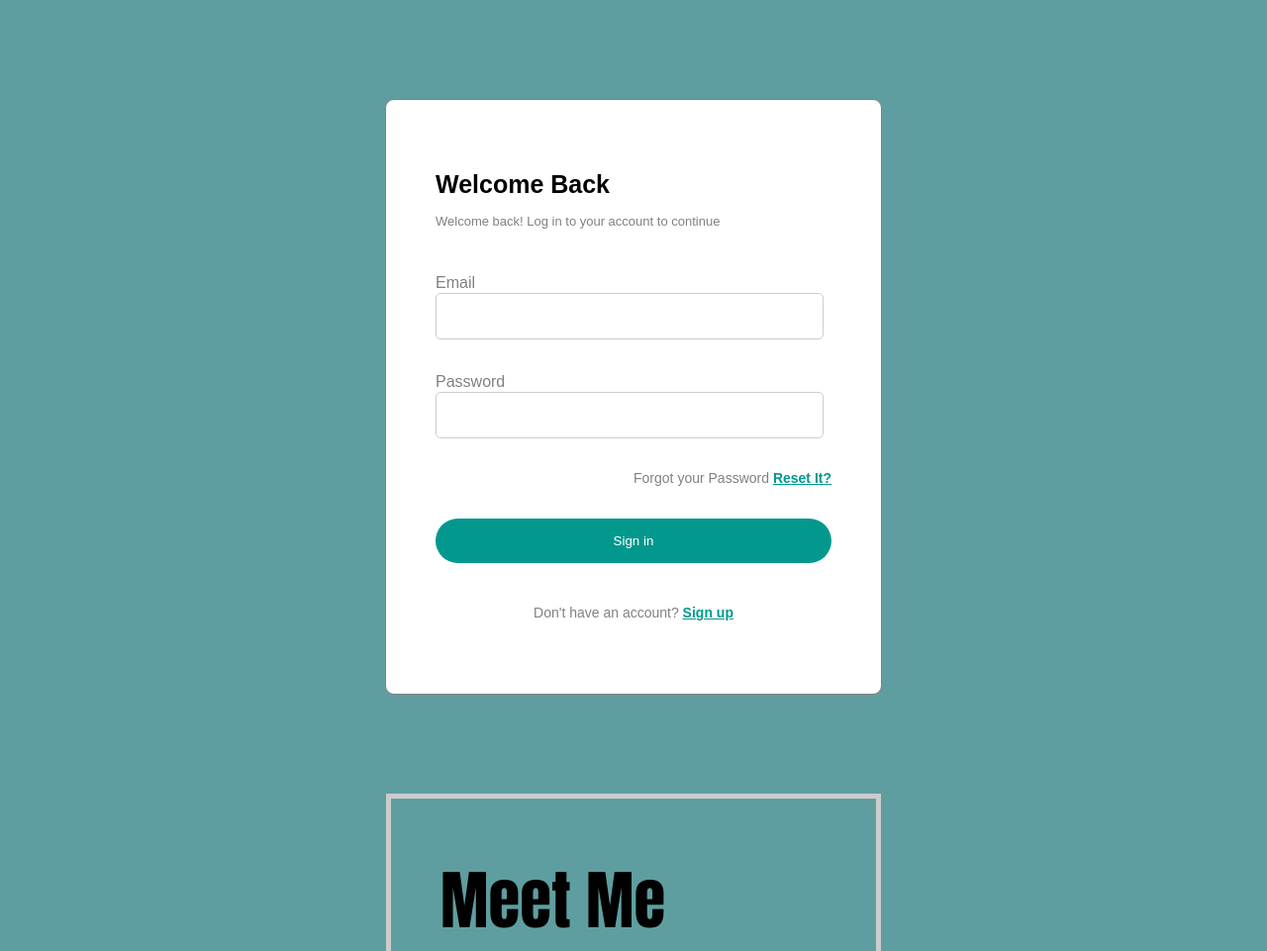
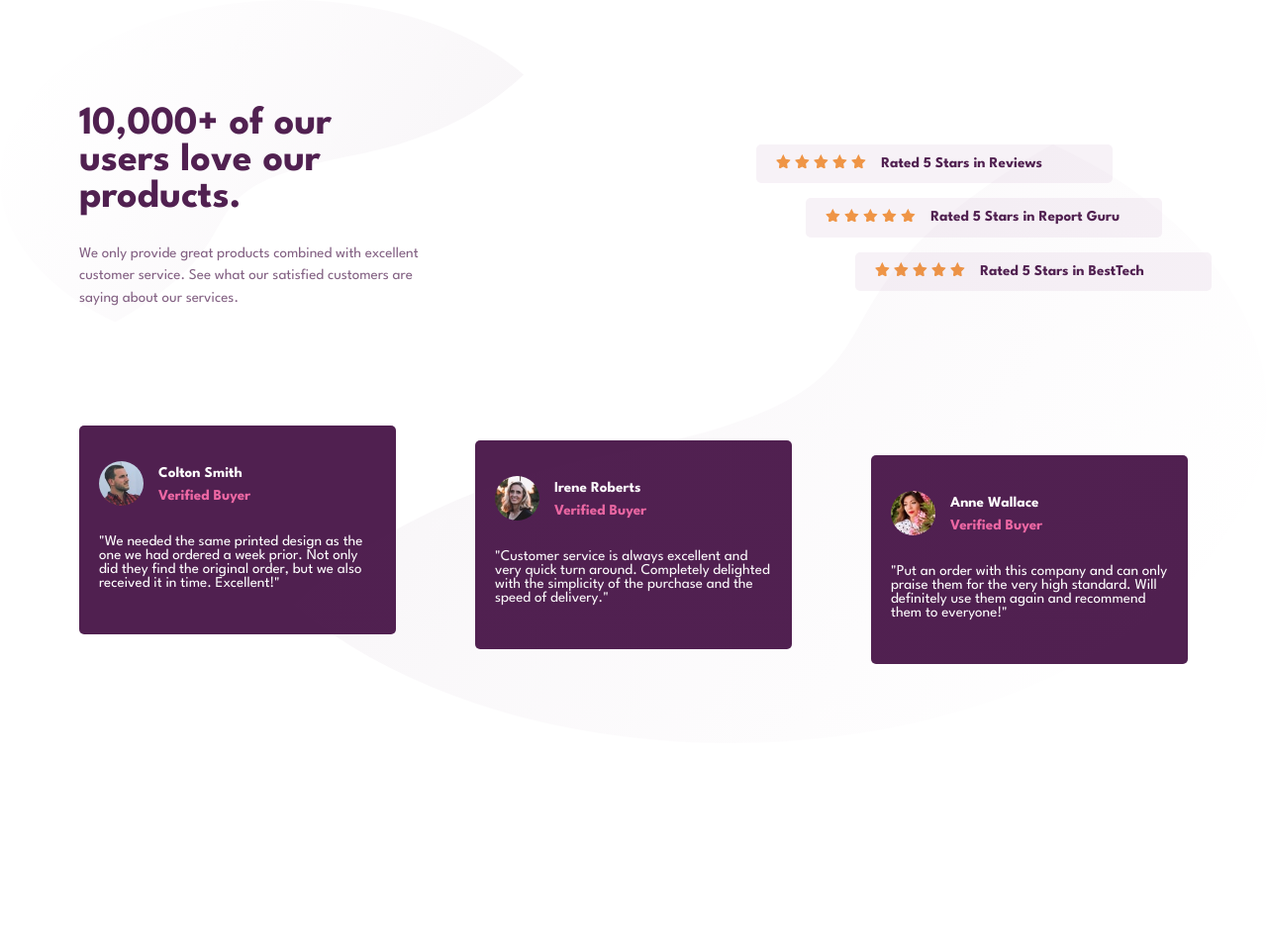
Before and after one commit to Loveson1/Adefolio, a plain HTML site: page index.html in a window 1280 px wide. Shown: the top 961 px of the page at 99% size. After the commit the page ends 800 px from the top, so only its background shows below. Drawn offline with Linux system fonts and the light colour scheme.

Commit message:
feat: add practice dev page

```diff
--- a/index.html
+++ b/index.html
@@ -3,131 +3,136 @@
   <head>
     <meta charset="UTF-8" />
     <meta name="viewport" content="width=device-width, initial-scale=1.0" />
-    <title>Adefolio</title>
+    <!-- displays site properly based on user's device -->
+
+    <link
+      rel="icon"
+      type="image/png"
+      sizes="32x32"
+      href="./images/favicon-32x32.png"
+    />
     <link rel="stylesheet" href="./style.css" />
-    <script src="./pra.js" defer></script>
+    <link rel="preconnect" href="https://fonts.googleapis.com" />
+    <link rel="preconnect" href="https://fonts.gstatic.com" crossorigin />
+    <link
+      href="https://fonts.googleapis.com/css2?family=League+Spartan:wght@100..900&display=swap"
+      rel="stylesheet"
+    />
+
+    <title>Social proof section</title>
   </head>
   <body>
-<div class="login">
-  <h2 class="head">Welcome Back</h2>
-  <p class="subhead">Welcome back! Log in to your account to continue</p>
-  <form>
-    <label>Email</label>
-    <input type="email"/>
-    <label>Password</label>
-    <input type="password"/>
-  </form>
-  <p class="reset">Forgot your Password <span>Reset It?</span></p>
-  <button>Sign in </button>
-  <p class="signup">Don't have an account? <span>Sign up</span></p>
+    <div class="flex-btw">
+      <div>
+      <h1 class="h1">
+        10,000+ of our <br />
+        users love our <br />products.
+      </h1>
 
+      <p class="subhead magenta">
+        We only provide great products combined with excellent customer service.
+        See what our satisfied customers are saying about our services.
+      </p></div>
+<div class="flex-col-sm">
+      <div class="rating flex-sm">
+        <div class="star">
+          <img src="./images/icon-star.svg" alt="star" width="15px" />
+          <img src="./images/icon-star.svg" alt="star" width="15px"  />
+          <img src="./images/icon-star.svg" alt="star"  width="15px" />
+          <img src="./images/icon-star.svg" alt="star" width="15px"  />
+          <img src="./images/icon-star.svg" alt="star" width="15px"  />
+        </div>
+
+        <p class="bold magenta">Rated 5 Stars in Reviews</p>
+      </div>
+      <div class="rating flex-sm margin-sm">
+        <div class="star">
+          <img src="./images/icon-star.svg" alt="star" width="15px" />
+          <img src="./images/icon-star.svg" alt="star" width="15px"  />
+          <img src="./images/icon-star.svg" alt="star"  width="15px" />
+          <img src="./images/icon-star.svg" alt="star" width="15px"  />
+          <img src="./images/icon-star.svg" alt="star" width="15px"  />
+        </div>
+        <p class="bold magenta">Rated 5 Stars in Report Guru</p>
+      </div>
+      <div class="rating flex-sm margin-lg">
+       <div class="star">
+          <img src="./images/icon-star.svg" alt="star" width="15px" />
+          <img src="./images/icon-star.svg" alt="star" width="15px"  />
+          <img src="./images/icon-star.svg" alt="star"  width="15px" />
+          <img src="./images/icon-star.svg" alt="star" width="15px"  />
+          <img src="./images/icon-star.svg" alt="star" width="15px"  />
+        </div>
+        <p class="bold magenta">Rated 5 Stars in BestTech</p>
+      </div>
+      </div>
+    </div >
+    <div class="flex-btw m-bottom-lg">
+    <div class="review">
+      <div class="flex-sm m-bottom">
+        <div>
+      <img src="./images/image-colton.jpg" alt="user" width="45px">
+    </div>
+        <div>
+      <p class="bold">Colton Smith</p>
+      <p class="bold pink">Verified Buyer</p>
     </div>
 
 
+    </div>
+      <p class="review-text">
+        "We needed the same printed design as the one we had ordered a week
+        prior. Not only did they find the original order, but we also received
+        it in time. Excellent!"
+      </p>
+    </div>
 
-    <div class="card">
-      <h1>Meet Me</h1>
-      <img src="./images/avatar.jpg" alt="avatar" width="50%" height="50%">
-      <h4>My name is Adeola</h4>
-      <p>This is my business card</p>
-    </div>
-    <!-- <header>
-      <nav>
-        <p>OAG</p>
-        <ul>
-        <li><a href="#">Home</a></li>
-        <li><a href="#">About</a></li>
-        <li><a href="#">Resume</a></li>
-      </ul>
-      </nav>
-    </header>
+    <div class="review m-top-sm">
 
-    <main>
-      <section>
-      <h1>Omomowo Adeola Godson</h1>
-      <div class="details">
+   <div class="flex-sm m-bottom">
         <div>
-          <p><b>Phone</b>: <a href="#">+2348050979419</a></p>
-          <p><b>Email</b>: <a href="#">omomowoadeola@gmail.com</a></p>
+      <img src="./images/image-irene.jpg" alt="user" width="45px">
     </div>
         <div>
-          <p><b>Github</b>: <a href="#">https://github.com/Loveson1</a></p>
-          <p><b>Address</b>: Abuja, Nigeria.</p>
+      <p class="bold"> Irene Roberts</p>
+      <p class="bold pink">Verified Buyer</p>
     </div>
     </div>
-    </section>
-    <hr>
-      <section class="hero">
-        <h2>Professional Summary</h2>
-        <p>
-          A Biochemistry graduate transitioning into Full-Stack Engineering,
-          with foundational knowledge of HTML and CSS. I’ve built personal
-          projects including a page resume and a landing page to sharpen my
-          frontend skills. Passionate about using technology to solve real-world
-          problems
+      <p class="review-text">
+        "Customer service is always excellent and very quick turn around.
+        Completely delighted with the simplicity of the purchase and the speed
+        of delivery."
       </p>
-      </section>
-      <hr />
-      <section class="about">
-        <h2>Skills</h2>
-        <div class="details">
+    </div>
+
+    <div class="review m-top-lg">
+       <div class="flex-sm m-bottom">
         <div>
-            <h3>Techical Skills</h3>
-            <ol>
-              <li>HTML5</li>
-              <li>CSS</li>
-              <li>Java Script</li>
-            </ol>
+      <img src="./images/image-anne.jpg" alt="user" width="45px">
     </div>
         <div>
-            <h3>Soft Skills</h3>
-            <ol>
-              <li>Problem Solving</li>
-              <li>Collaboration</li>
-              <li>Attention to Details</li>
-            </ol>
+      <p class="bold">Anne Wallace</p>
+      <p class="bold pink">Verified Buyer</p>
     </div>
     </div>
-      </section>
-      <hr />
-      <section>
-        <h2>Work Experience</h2>
-        <h3>Septa Academy</h3>
-        <p>
-          Mentored as a students, which fostered growth in both my career and
-          personal development.
+      <p class="review-text">
+        "Put an order with this company and can only praise them for the very
+        high standard. Will definitely use them again and recommend them to
+        everyone!"
       </p>
-        <h3>Personal Project</h3>
-        <p>
-          Designed and built a simple resume page to showcase my skill and
-          expertise.
-        </p>
-      </section>
-      <hr />
-      <section>
-        <h2>Education</h2>
-        <h3>Bachelor of Technology in Biochemistry</h3>
-        <p>
-          Olusegun Agagu University of Science and Technology -
-          <i>Graduating 2024</i>
-        </p>
-        <p><b>CGPA</b>: 4.21/5</p>
-      </section>
-      <hr>
-      <section>
-        <h2>Languages</h2>
-        <ul>
-          <li>English</li>
-          <li>Yoruba</li>
-        </ul>
-      </section>
-      <hr>
-      <section>
-        <h2>Certification</h2>
-       <p>National Youth Service Corps Certificate – <i>June 2025</i></p>
-      </section>
-    </main>
-    <hr>
-    <footer>My Resume Copyright 2025</footer> -->
+    </div></div>
+
+    <div>
+      <img src="./images/bg-pattern-top-desktop.svg" alt="deco" class="deco-top"  >
+    </div>
+    <div>
+      <img src="./images/bg-pattern-bottom-desktop.svg" alt="deco" class="deco-bottom" >
+    </div>
+     <div>
+      <img src="./images/bg-pattern-top-mobile.svg" alt="deco" class="mobile-deco-top"  >
+    </div>
+    <div>
+      <img src="./images/bg-pattern-bottom-mobile.svg" alt="deco" class="mobile-deco-bottom" >
+    </div>
   </body>
 </html>
--- a/style.css
+++ b/style.css
@@ -1,160 +1,188 @@
 body {
-  margin: 0 auto;
-  padding: 100px 100px;
-  background-color: #f4f4f4;
-  font-size: 20px;
-  background: cadetblue;
-  color: black;
-  width:700px;
-  overflow-x: hidden;
+  box-sizing: border-box;
+  font-family: "League Spartan";
+  margin: 0;
+  padding: 80px;
+  background-color: white;
+  position: relative;
+}
+
+h1 {
+  font-size: 40px;
+  color: hsl(300, 43%, 22%);
+  font-weight: 700;
+}
+
+p {
+  font-size: 15px;
+  color: white;
+}
+
+.bold {
+  font-weight: bold;
+  line-height: 0.5;
+}
+
+.magenta {
+  color: hsl(300, 43%, 22%);
+}
+.pink {
+  color: hsl(333, 80%, 67%);
+}
+
+.subhead {
+  opacity: 0.7;
+  margin-top: 24px;
+  margin-bottom: 48px;
+  max-width: 350px;
+  line-height: 1.5;
+}
+
+.flex-sm {
+  display: flex;
+  gap: 15px;
+  align-items: center;
+}
+
+.flex-col-sm {
+  display: flex;
+  flex-direction: column;
+  gap: 15px;
+  align-items: center;
+}
+.flex {
+  display: flex;
+}
+
+.flex-btw {
+  display: flex;
+  justify-content: space-between;
+  align-items: center;
+  gap:15px;
+}
+
+.rating {
+  background-color: hsl(300, 24%, 96%);
+padding-block: 1px;
+  border-radius: 5px;
+  padding-inline: 20px;
+
+  max-width: 320px;
+  width: 90%;
+}
+
+.margin-sm {
+  margin-left: 100px;
+}
+
+.margin-lg {
+  margin-left: 200px;
+}
+
+.m-bottom {
+  margin-bottom: 20px;
+}
+
+.m-bottom-lg {
+  margin-top: 40px;
+}
+
+.m-top-sm {
+  margin-top: 30px;
+}
+.m-top-lg {
+  margin-top: 60px;
+}
+
+.review {
+  background-color: hsl(300, 43%, 22%);
+  padding-inline: 20px;
+  padding-block: 30px;
+  border-radius: 5px;
+  max-width: 280px;
 }
 
 
-nav{
-display: flex;
-flex-direction: row;
-margin: 0;
-justify-content: space-between;
-align-items: center;
-border-bottom:1px solid rgb(19, 52, 53); ;
+img{
+    object-fit: contain;
+    border-radius: 100%;
 }
 
-nav>ul{
-  list-style: none ;
-  display: flex;
-flex-direction: row;
-gap: 20px;
+.deco-top{
+position: absolute;
+top:0px ;
+left: 0px;
+
 }
 
-nav>p{
-  font-family: Impact, Haettenschweiler, 'Arial Narrow Bold', sans-serif;
-  color: rgb(183, 216, 216);
+.deco-bottom{
+position: absolute;
+bottom:0px ;
+right: 0px;
+
+}
+
+.mobile-deco-top{
+display: none;
+
+}
+
+.mobile-deco-bottom{
+display: none;
+
 }
 
 
-h1{
-  font-family:Impact, Haettenschweiler, 'Arial Narrow Bold', sans-serif ;
-  font-size:65px;
-  font-weight: 800;
-  color: rgb(183, 216, 216), white;
+@media (max-width:600px ){
+
+    body{
+        padding: 20px;
+    }
+h1, p{
+    text-align: center;
 }
-
-
-
-h3, h2{
-  font-family: sans-serif;
-  color: rgb(19, 52, 53);
+.flex-btw{
+    flex-direction: column;
 }
-
-h3{
-  font-weight: 100;
-}
-
-ul,ol, p{
-  font-family: sans-serif;
-  color: rgb(40, 39, 39);
-  line-height: 1.5;
-}
-
-
-.details{
-display: flex;
-flex-direction: row;
-justify-content: space-between;
-}
-
-section{
-  margin-block: 70px;
-}
-
-footer{
-  text-align: center;
-  font-size: medium;
-}
-
-
-.card{
-  border: 5px solid #ccc;
-  padding:  10px 50px;
-  margin: 100px;
-}
-
-.login{
-  border: 1px solid gray;
-  background: white;
-  width: 400px;
-  height: 500px;
-  padding: 50px;
-  margin: 0px auto;
-  border-radius: 9px;
-
+.rating{
+    flex-direction: column;
+    gap:0px;
+    padding-block: 10px;
+    margin-left: 0px;
+    width: 90%;
+    max-width:280px ;
 
 }
 
-.head{
-  font-size: 25px;
-  font-weight: 600;
-  list-style: auto;
-  margin-bottom: 5px;
-  color: black;
-  font-family: sans-serif;
+.review{
+    margin-top: 0px ;
+}
+.review-text{
+    text-align: left;
 }
 
-.subhead{
-  font-size: small;
-  color: gray;
-  margin-bottom: 40px ;
-}
-
-label{
-  font-size: 16px;
-  color:gray ;
-  font-family: sans-serif;
-  font-weight: 500;
-}
-
-input{
-display: block;
-width: 90%;
-border: 1px solid #ccc;
-border-radius: 5px;
-margin-bottom: 30px;
-padding: 15px;
+.mobile-deco-top{
+position: absolute;
+top:0px ;
+left: 0px;
 
 }
 
-.reset{
-  color: gray;
-  margin-bottom: 30px;
-  font-size: 14px;
-  text-align: right;
-}
-
-
-button{
-  border-radius: 50px;
-  display: block;
-  width: 100%;
-  margin: 20px  auto;
-  padding: 15px;
-  background: rgb(3, 152, 142);
-  border: none;
-  color: white;
-  margin-bottom: 40px;
+.mobile-deco-bottom{
+position: absolute;
+bottom:0px ;
+right: 0px;
 
 }
 
-.signup{
-   color: gray;
-   font-size: 14px;
-  text-align: center;
+.deco-top{
+display: none;
+
 }
 
+.deco-bottom{
+display: none;
 
+}
 
-span{
-  font-weight: bold;
-  font-size: 14px;
-  color:  rgb(3, 152, 142);
-  text-decoration: underline;
 }
```
Also changed, not shown: pra.js (deleted, +0 -184 lines), images/avatar.jpg (deleted), images/bg-pattern-bottom-desktop.svg (added), images/bg-pattern-bottom-mobile.svg (added), images/bg-pattern-top-desktop.svg (added), images/bg-pattern-top-mobile.svg (added), images/favicon-32x32.png (added), images/icon-star.svg (added), images/image-anne.jpg (added), images/image-colton.jpg (added), images/image-irene.jpg (added), 5 other files. Lines whose indentation alone changed are shown as unchanged.
